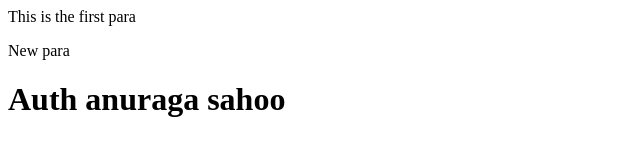
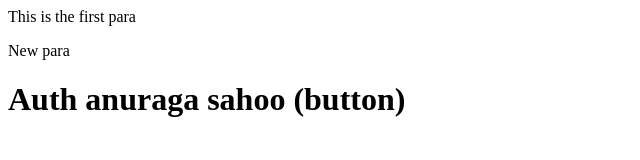
Before and after one commit to Anuraga-Sahoo/StonePaperSissor, a plain HTML site: page index.html in a window 1280 px wide. Shown: the whole page, without its empty margins (0-640 px from the left). Drawn offline with Linux system fonts and the light colour scheme.

```diff
--- a/index.html
+++ b/index.html
@@ -1,3 +1,3 @@
 <p>This is the first para</p>
 <p>New para</p>
-<h1>Auth anuraga sahoo</h1>
+<h1>Auth anuraga sahoo (button)</h1>
```
